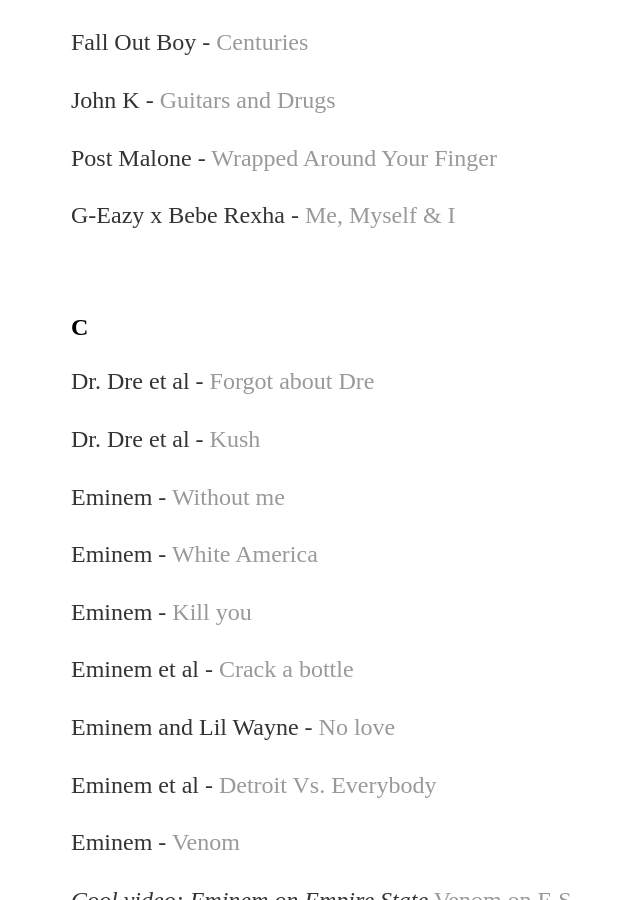
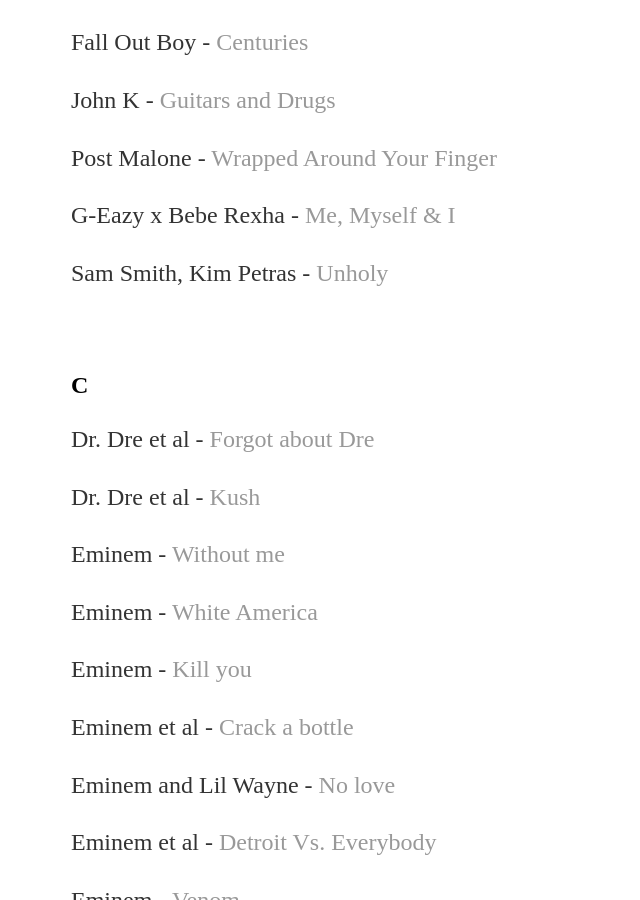
Before and after one commit to yjkweon24/yjkweon24.github.io, a Jekyll site: the page built from _posts/2018-10-23-songs-that-i-love.md, in a window 1280 px wide and 900 px high, scrolled down 14795 px. Shown: the whole window, without its empty margins (121-761 px from the left). Built offline with Jekyll 4.4.1, drawn with Linux system fonts in a browser that asks for light colours.

Commit message:
Update 2018-10-23-songs-that-i-love.md

```diff
--- a/_posts/2018-10-23-songs-that-i-love.md
+++ b/_posts/2018-10-23-songs-that-i-love.md
@@ -515,6 +515,8 @@
 
 G-Eazy x Bebe Rexha - [Me, Myself & I](https://www.youtube.com/watch?v=bSfpSOBD30U&ab_channel=GEazyMusicVEVO)
 
+Sam Smith, Kim Petras - [Unholy](https://www.youtube.com/watch?v=Uq9gPaIzbe8&ab_channel=SamSmithVEVO)
+
 <br>
 
 ## C
```
